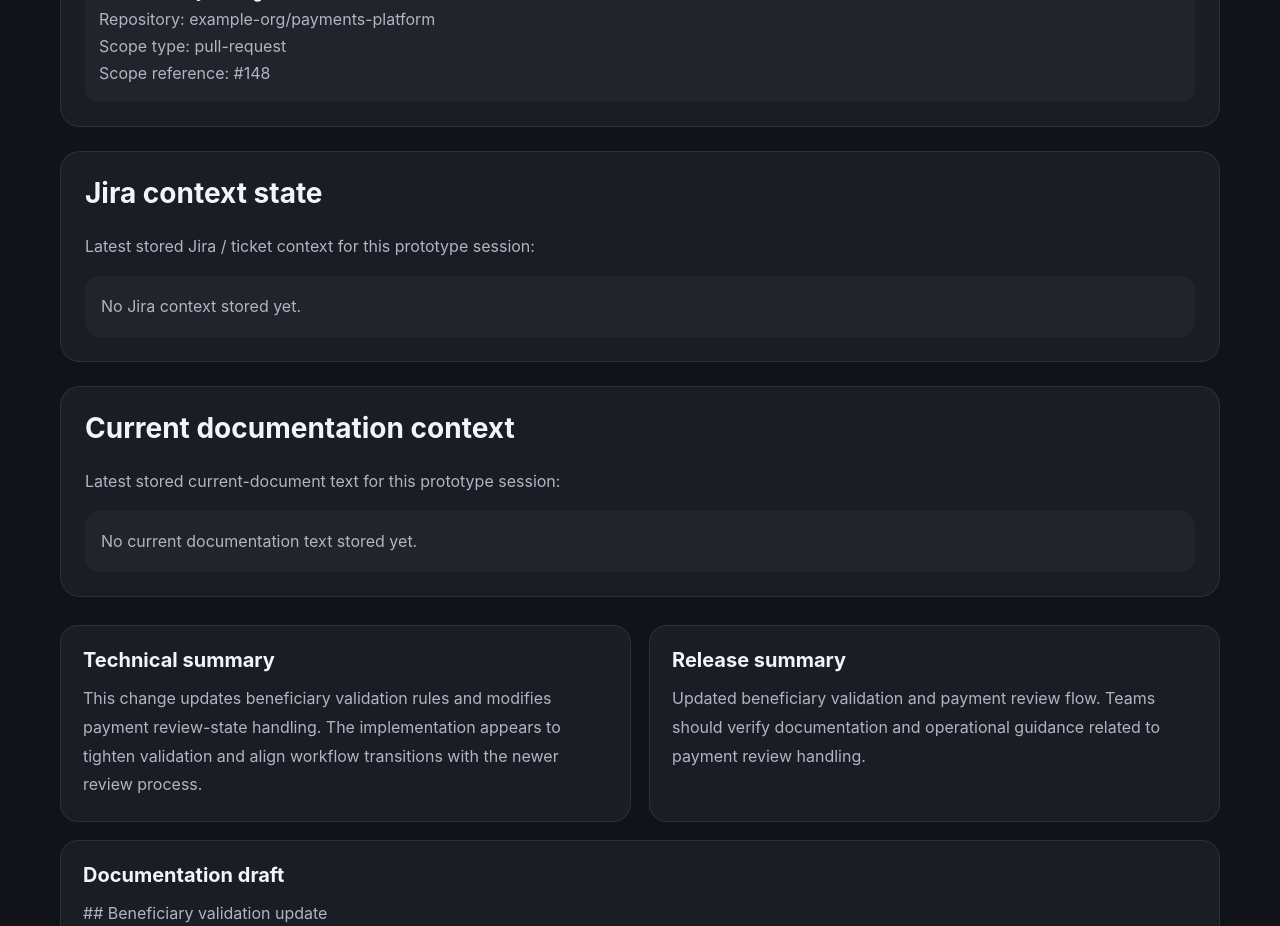
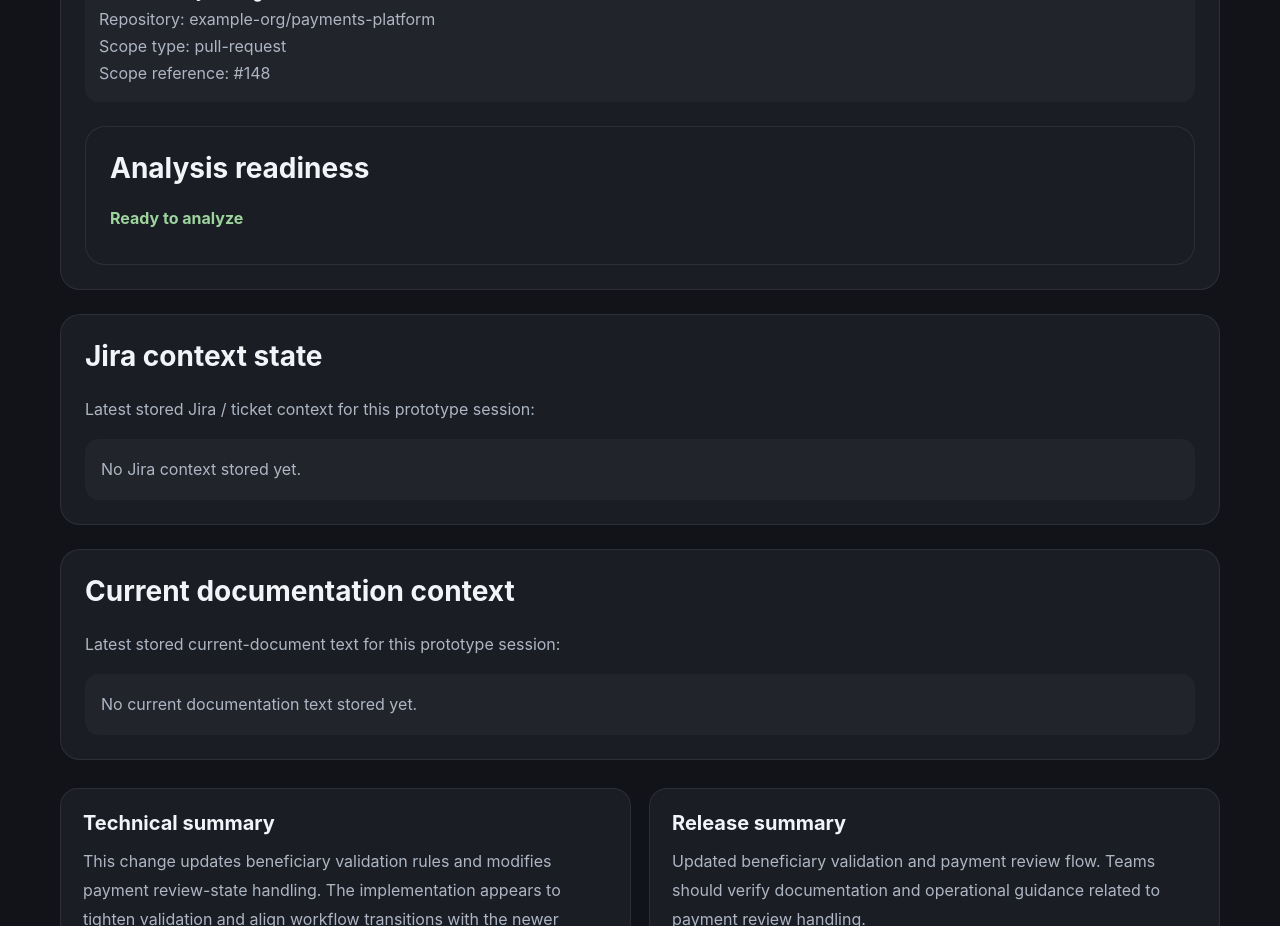
Before and after one commit to denysodyntsov/docote, a Next.js app in the folder docote-web/: page / in a window 1280 px wide. Shown: the part 3460-4386 px from the top of the page. Built offline with nearby package versions, Linux system fonts and the light colour scheme.

Commit message:
Add analysis readiness model to DoCoTe web

```diff
--- /dev/null
+++ b/docote-web/components/readiness-card.tsx
@@ -0,0 +1,18 @@
+export function ReadinessCard({ readiness }: { readiness: { ready: boolean; missing: string[]; advisory: string[] } }) {
+  return (
+    <section style={{ marginTop: 24, background: '#1a1d24', border: '1px solid rgba(255,255,255,0.08)', borderRadius: 20, padding: 24 }}>
+      <h2 style={{ marginTop: 0, fontSize: 28 }}>Analysis readiness</h2>
+      <div style={{ color: readiness.ready ? '#9dd39d' : '#ff8c8c', fontWeight: 700, marginBottom: 12 }}>
+        {readiness.ready ? 'Ready to analyze' : 'Not fully ready'}
+      </div>
+      {readiness.missing.length > 0 ? (
+        <div style={{ color: '#aeb6c4', marginBottom: 10 }}>Missing: {readiness.missing.join(', ')}</div>
+      ) : null}
+      {readiness.advisory.length > 0 ? (
+        <ul style={{ margin: 0, paddingLeft: 20, color: '#aeb6c4', lineHeight: 1.8 }}>
+          {readiness.advisory.map((item) => <li key={item}>{item}</li>)}
+        </ul>
+      ) : null}
+    </section>
+  );
+}
--- a/docote-web/components/web-demo-form.tsx
+++ b/docote-web/components/web-demo-form.tsx
@@ -15,11 +15,14 @@ import { RecommendationsList } from './recommendations-list';
 import { DocPriorityScoreCard } from './doc-priority-score-card';
 import { ReleaseImpactList } from './release-impact-list';
 import { QualitySignalsCard } from './quality-signals-card';
+import { evaluateAnalysisReadiness } from '../lib/analysis-readiness';
+import { ReadinessCard } from './readiness-card';
 
 export function WebDemoForm() {
   const [loading, setLoading] = useState(false);
   const [response, setResponse] = useState<any>(null);
   const [error, setError] = useState<string>('');
+  const readiness = evaluateAnalysisReadiness(defaultSelectionState);
 
   async function onSubmit(event: React.FormEvent<HTMLFormElement>) {
     event.preventDefault();
@@ -92,6 +95,7 @@ export function WebDemoForm() {
         <button type="submit" disabled={loading} style={buttonStyle}>{loading ? 'Analyzing…' : 'Run mock analysis'}</button>
       </form>
       <SelectionSummary repository={defaultSelectionState.repository} scopeType={defaultSelectionState.scopeType} scopeRef={defaultSelectionState.scopeRef} />
+      <ReadinessCard readiness={readiness} />
       {error ? <p style={{ color: '#ff8c8c' }}>{error}</p> : null}
       {response ? (
         <>
--- /dev/null
+++ b/docote-web/lib/analysis-readiness.ts
@@ -0,0 +1,20 @@
+export function evaluateAnalysisReadiness(input: {
+  repository?: string;
+  scopeRef?: string;
+  jiraText?: string;
+  currentDocText?: string;
+}) {
+  const missing: string[] = [];
+  if (!(input.repository || '').trim()) missing.push('repository');
+  if (!(input.scopeRef || '').trim()) missing.push('scope reference');
+
+  const advisory: string[] = [];
+  if (!(input.jiraText || '').trim()) advisory.push('No Jira context provided');
+  if (!(input.currentDocText || '').trim()) advisory.push('No current documentation provided');
+
+  return {
+    ready: missing.length === 0,
+    missing,
+    advisory
+  };
+}
```
Also changed, not shown: 1 other file (tests, documents, lock files or other folders).
